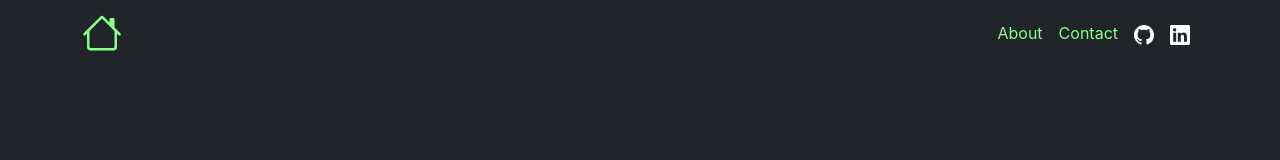
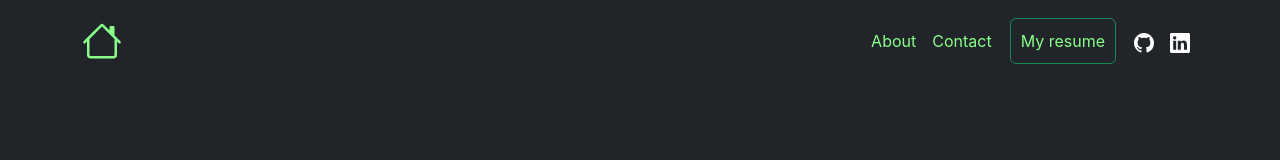
Before and after one commit to joeycalt/Portfolio, a React (Create React App) app: page / in a window 1280 px wide. Shown: the top 160 px of the page. Built offline with nearby package versions, Linux system fonts and the light colour scheme.

Commit message:
added resume link to nav bar

```diff
--- a/src/App.css
+++ b/src/App.css
@@ -342,6 +342,17 @@ html {
   border-color: white;
 }
 
+.resume-button {
+  color: rgb(136, 255, 136);
+  padding: 10px;
+}
+
+.resume-button:hover {
+  color: white;
+  background-color: rgb(33,37,41);
+  border-color: white;
+}
+
 .my-image {
   border-radius: 3%;
   height: 270px;
--- a/src/components/Header.js
+++ b/src/components/Header.js
@@ -1,7 +1,8 @@
 import Container from 'react-bootstrap/Container';
 import Nav from 'react-bootstrap/Nav';
 import Navbar from 'react-bootstrap/Navbar';
-import {Github, Linkedin, House} from 'react-bootstrap-icons'
+import {Github, Linkedin, House} from 'react-bootstrap-icons';
+import Button from 'react-bootstrap/Button';
 
 function Header(props) {
     return (
@@ -17,6 +18,9 @@ function Header(props) {
             <Nav.Link href="/about">About</Nav.Link>
             <Nav.Link href="/contact">Contact</Nav.Link>
           </Nav>
+            <Nav.Link className='resume-button' href="https://pdfhost.io/v/NGTu3pHqN_JoeyCaltabellottaResume2022" target="_blank" rel="noreferrer" type="application/pdf" media="print">
+            <Button className= 'resume-button' variant= "outline-success">My resume</Button>
+              </Nav.Link>
           <Nav>
             <Nav.Link href="https://github.com/joeycalt" target="_blank" rel="noreferrer">
             <Github className='mygit' />
```
